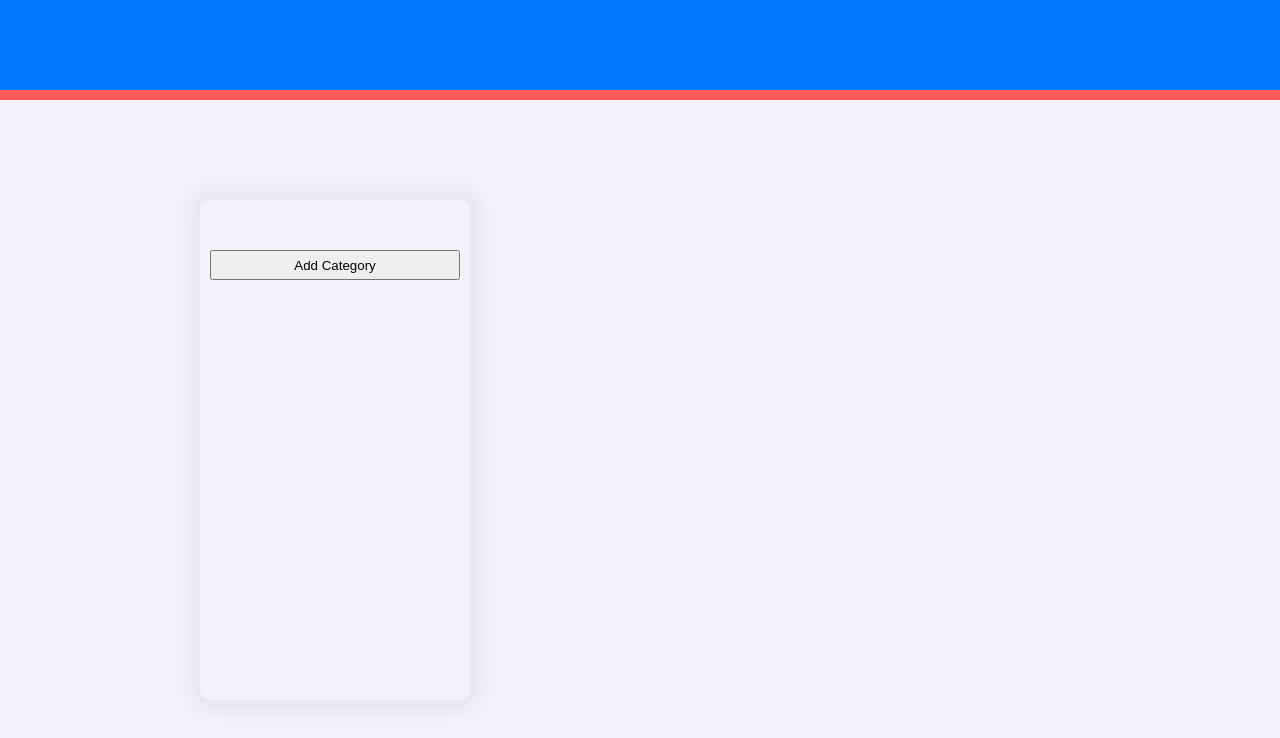
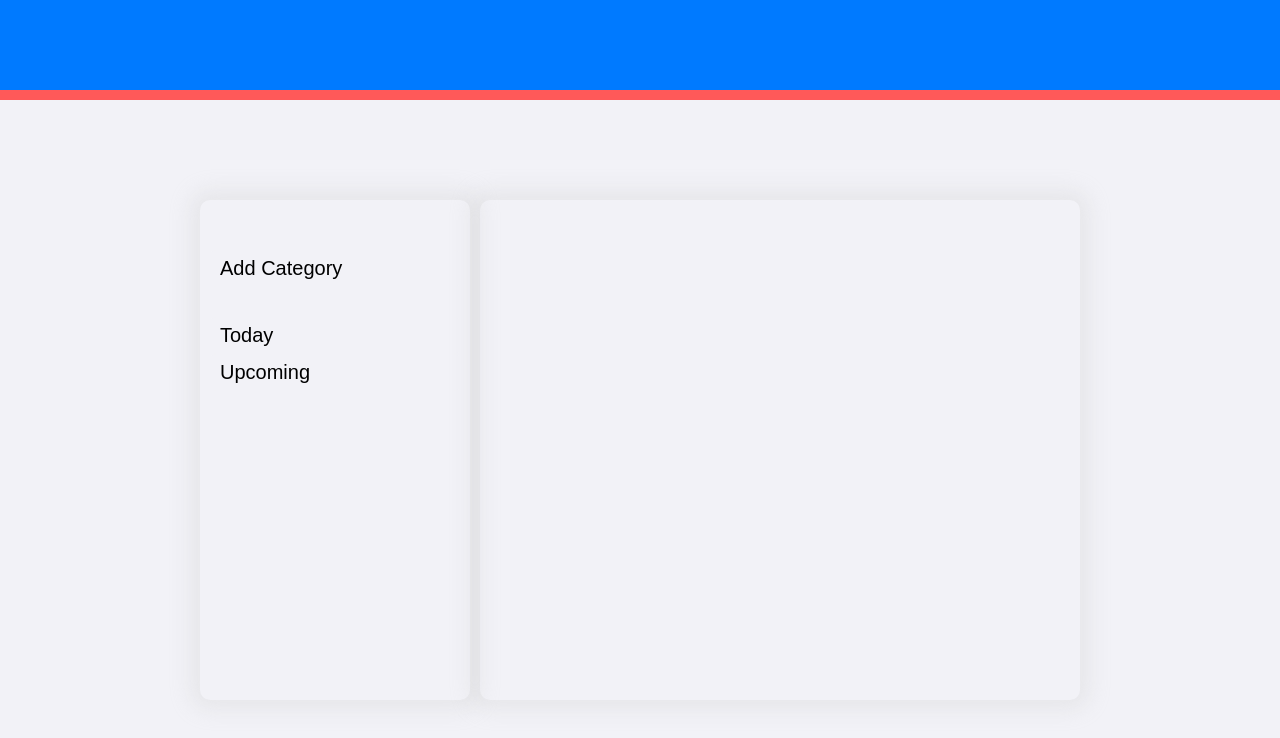
Before and after one commit to FloppyCacti/Todo-list, a website built with webpack: page src/index.html in a window 1280 px wide. Built offline with nearby package versions, Linux system fonts and the light colour scheme.

Commit message:
style buttons

```diff
--- a/src/side-bar.js
+++ b/src/side-bar.js
@@ -15,8 +15,7 @@ export function addSideBar(){
 
         const addButton = document.createElement('button');
         addButton.innerHTML = 'Add Category';
-        addButton.style.height = '30px';
-        addButton.style.width = '100%';
+        addButton.classList.add('sidebarButtons')
         sideBar.appendChild(addButton);
     }
 
@@ -27,16 +26,18 @@ export function addSideBar(){
     }
 
     function insertCategoriesIntoSideBar(){
-        const container = document.querySelector('#container');
-        const categoryList = docuemnt.createElement('li');
+        const sideBar = document.querySelector('#sideBar');
+        const listOfCatagories = document.createElement('div');
+        listOfCatagories.setAttribute('id', 'categoryContainer');
 
         categories.forEach(element => {
-            let categoryElement = document.createElement('ul');
+            let categoryElement = document.createElement('button');
+            categoryElement.classList.add('sidebarButtons')
             categoryElement.innerHTML = `${element.categoryName}`;
-            categoryList.appendChild(categoryElement);
+            listOfCatagories.appendChild(categoryElement);
         });
 
-        container.appendChild(categoryList);
+        sideBar.appendChild(listOfCatagories);
     }
 
     sideBar();
--- a/src/style.css
+++ b/src/style.css
@@ -34,3 +34,24 @@ header{
     border-radius: 10px;
     box-shadow: 0px 0px 20px 10px rgba(204, 204, 204, 0.274);
 }
+
+#categoryContainer{
+    padding-top: 30px;
+    display: flex;
+    flex-direction: column;
+    width: 100%;
+}
+
+.sidebarButtons{
+    font-size: 20px;
+    width: 100%;
+    text-align: left;
+    border: none;
+    background-color: #f2f2f7;
+    border-radius: 6px;
+    padding: 7px 0px 7px 10px;
+}
+
+.sidebarButtons:hover{
+    background-color: rgba(204, 204, 204, 0.274);
+}
```
